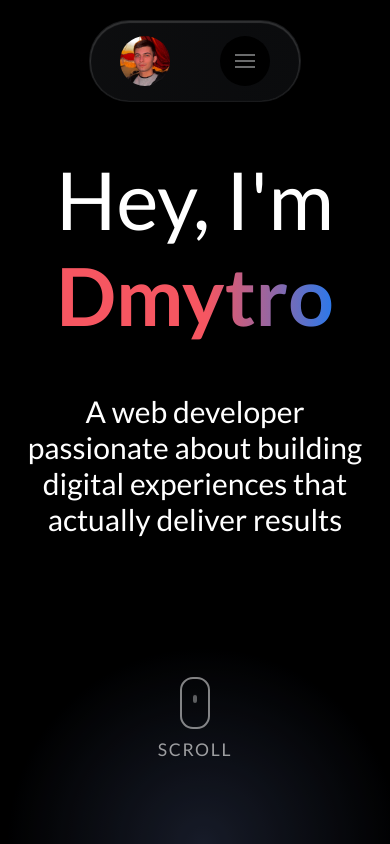
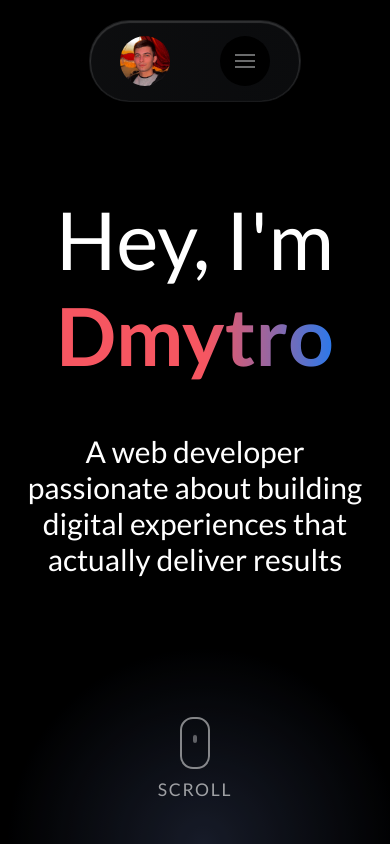
Before and after one commit to disage/krechetov-cv, a React (Vite) app: page / in a window 390 px wide. Shown: the top 844 px of the page. Built offline with nearby package versions, Linux system fonts and the light colour scheme.

Commit message:
Change project desc

```diff
--- a/src/constants.ts
+++ b/src/constants.ts
@@ -254,7 +254,7 @@ export const projectsData = [
     company: 'TalentInsight 🇨🇳🇩🇪',
     description: 'High-performance CRM  with custom flows',
     fullDescription:
-      'Built a robust e-commerce solution focusing on conversion optimization and speed. Implemented a custom checkout process, integrated multiple payment gateways, and developed a real-time inventory management system. Key focus was on mobile responsiveness and SEO performance.',
+      'TalentInsight Orders CRM — a web-based CRM for managing orders, clients, and trainers in the corporate training industry. Features include a sales analytics dashboard, session calendar, PDF invoice generation, role-based access control, and multi-currency support. Stack: React 19, TypeScript, Tailwind CSS, AWS (Cognito, API Gateway, Lambda, DynamoDB, S3), Vite',
     technologies: ['React', 'TS', 'AWS'],
     role: 'FullStack Developer',
     images: [
--- a/src/pages/HomePage/HeroSection/HeroSection.scss
+++ b/src/pages/HomePage/HeroSection/HeroSection.scss
@@ -3,6 +3,7 @@
   justify-content: center;
   text-align: center;
   min-height: 100vh;
+  padding-top: 80px;
 
   h1 {
     font-size: 6rem;
@@ -84,7 +85,7 @@
 
 @media (max-width: 600px) {
   .hero-section {
-    padding: 0 20px;
+    padding: 80px 20px 0;
 
     .scroll-indicator {
       bottom: 1rem;
```
